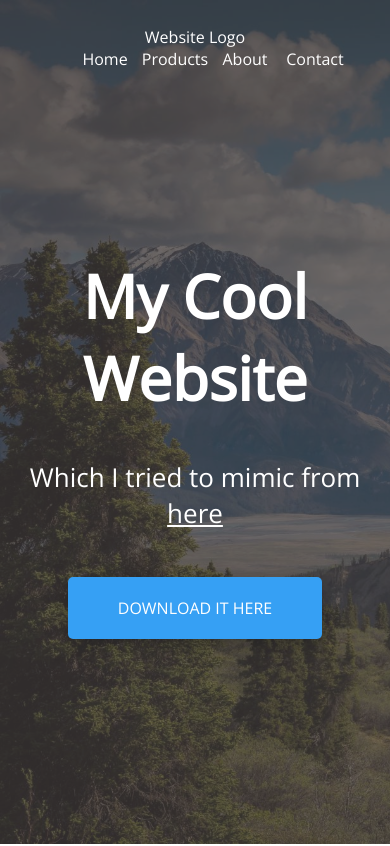
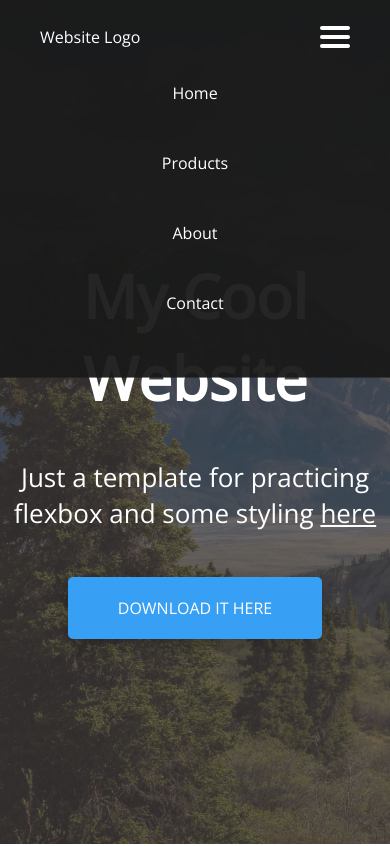
Before and after one commit to moizes86/Mountain-Travel, a website: page index.html in a window 390 px wide. Shown: the top 846 px of the page. Drawn offline with nearby package versions, Linux system fonts and the light colour scheme.

Commit message:
added responsive navbar

```diff
--- a/assets/css/styles.css
+++ b/assets/css/styles.css
@@ -51,11 +51,10 @@ section p {
 }
 
 .home-screen nav {
-    animation: settleDown 0.5s ease-out;
     position: absolute;
     top: 0;
     width: 100%;
-
+    z-index: 2;
 }
 
 .home-screen nav ul {
@@ -63,13 +62,8 @@ section p {
     flex-wrap: wrap;
     padding: 10px 40px;
     font-size: 16px;
-}
-
-@media (max-width: 500px) {
-    .home-screen nav ul .website-logo {
-        flex-basis: 1000px;
-        flex-grow: 2;
-    }
+    opacity: 0;
+    animation: fadeInFromTop 0.5s 0.5s ease-out forwards;
 }
 
 .home-screen nav ul .li-items {
@@ -82,7 +76,83 @@ section p {
     flex-basis: 70px;
     text-align: center;
     list-style: none;
+    cursor: pointer;
+    transition: 0.2s;
 }
+
+.home-screen nav ul li:hover {
+    opacity: 0.8;
+    text-shadow: 0 0 1px 2px gray;
+}
+
+.home-screen nav ul .hamburger {
+    display: none;
+}
+
+.home-screen nav ul .hamburger div {
+    border-bottom: 4px solid white;
+    border-radius: 10px;
+}
+
+@media screen and (max-width: 640px) {
+    .home-screen nav ul {
+        justify-content: space-between;
+    }
+    .home-screen nav ul .hamburger {
+        display: block;
+        width: 30px;
+        display: flex;
+        flex-direction: column;
+        justify-content: space-between;
+    }
+    .home-screen nav ul .li-items {
+        position: absolute;
+        width: 100vw;
+        left: 0;
+        top: -15px;
+        padding-top: 65px;
+        padding-bottom: 40px;
+        background-color: rgba(0, 0, 0, 0.95);
+        display: flex;
+        flex-direction: column;
+
+        transition: 0.5s;
+        transform: translateY(-50vh);
+        z-index: -1;
+    }
+    .home-screen nav ul .li-items.show {
+        transform: translateY(-1vh);
+    }
+
+    .home-screen nav ul .li-items li{
+        display: flex;
+        justify-content: center;
+        align-items: center;
+
+    }
+}
+
+/* @keyframes menuDropDown {
+    0%{
+        transform: translateY(0);
+    }
+100%{
+    transform: translateY(60vh) forwards;
+}
+
+ } */
+
+@keyframes fadeInFromTop {
+    0% {
+        transform: translateY(-25%);
+    }
+    100% {
+        transform: translateY(0%);
+        opacity: 1;
+    }
+}
+
+@media (max-width: 500px) {}
 
 .home-screen .content {
     display: flex;
@@ -90,14 +160,26 @@ section p {
     align-items: center;
     justify-content: center;
     flex-grow: 1;
-    opacity: 1;
-    animation: popup 0.5s ease-out;
+    opacity: 0;
+    animation: fadeInFromBottom 0.5s 1s forwards;
+}
+
+@keyframes fadeInFromBottom {
+    0% {
+        transform: translateY(5%);
+        /* opacity:0; */
+    }
+    100% {
+        transform: translateY(0%);
+        opacity: 1;
+    }
 }
 
 .home-screen .content h1 {
+    /* transition: 0.5s; */
     font-size: 60px;
     margin-bottom: 20px;
-    font-weight: 800;
+    /* font-weight: 800; */
 }
 
 .home-screen .content h3 {
@@ -118,7 +200,7 @@ section p {
     border-radius: 5px;
     box-shadow: 0px 5px 20px rgba(0, 0, 0, 0.5);
     position: relative;
-    transition: 0.4s;
+    /* transition: 0.4s; */
 }
 
 .home-screen .content>a:hover {
@@ -192,6 +274,12 @@ section p {
     flex-basis: 170px;
 }
 
+@media (max-width: 640px) {
+    .features-and-services ul li {
+        flex-basis: 100%;
+    }
+}
+
 .fa {
     font-size: 50px;
     color: #2196F3;
@@ -240,25 +328,3 @@ section p {
 .footer .fa {
     margin: 5px;
 }
-
-@keyframes popup{
-    0%{
-        transform: translateY(5%);
-        /* opacity:0; */
-    }
-    100%{
-        transform: translateY(0%);
-        opacity:1;
-    }
-}
-
-@keyframes settleDown{
-    0%{
-        transform: translateY(-15%);
-        opacity:0;
-    }
-    100%{
-        transform: translateY(0%);
-        opacity:1;
-    }
-}
--- a/index.html
+++ b/index.html
@@ -18,6 +18,7 @@
     />
 
     <link rel="stylesheet" href="assets/css/styles.css" />
+    <script src='./index.js'></script>
   </head>
   <body>
     <!-- Forked from a template on Tutorialzine: https://tutorialzine.com/2016/06/freebie-landing-page-template-with-flexbox -->
@@ -27,18 +28,23 @@
           <div class="website-logo">
             <li>Website Logo</li>
           </div>
-          <div class="li-items">
+          <div class="li-items show">
             <li>Home</li>
             <li>Products</li>
             <li>About</li>
             <li>Contact</li>
+          </div>
+          <div class="hamburger" onclick="toggleNavbar()">
+            <div></div>
+            <div></div>
+            <div></div>
           </div>
         </ul>
       </nav>
       <div class="content">
         <h1>My Cool Website</h1>
         <h3>
-          Which I tried to mimic from
+          Just a template for practicing flexbox and some styling
           <a
             href="https://demo.tutorialzine.com/2016/06/freebie-landing-page-template-with-flexbox/"
             target="_blank"
--- /dev/null
+++ b/index.js
@@ -0,0 +1,7 @@
+function toggleNavbar(){
+    let responsiveMenu = document.querySelector('.li-items').classList;
+    responsiveMenu.contains('show')?
+    responsiveMenu.remove('show'):
+    responsiveMenu.add('show')
+
+}
```
